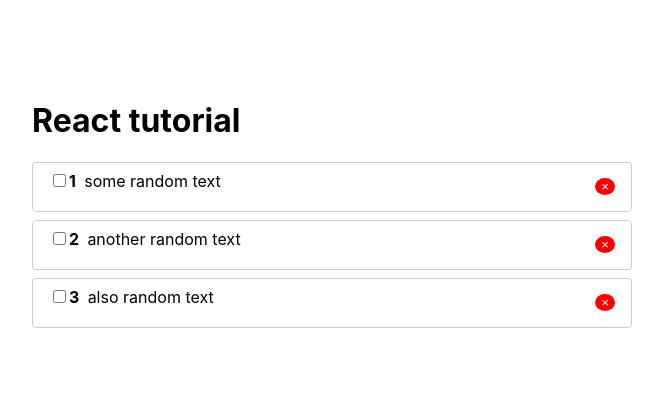
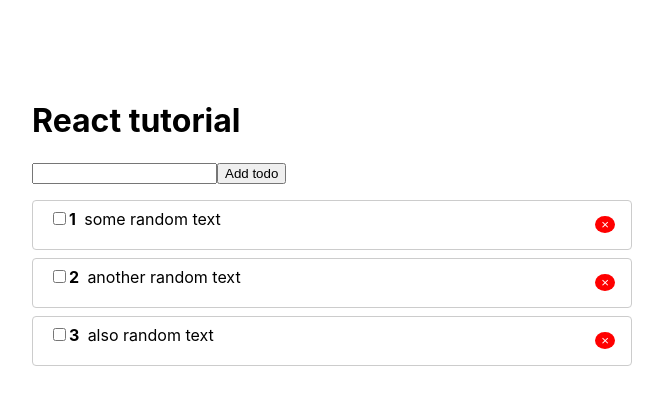
Before and after one commit to allencode11/todo-react, a React (Create React App) app: page / in a window 1280 px wide. Shown: the top 404 px of the page, without its empty margins (308-971 px from the left). Built offline with nearby package versions, Linux system fonts and the light colour scheme.

Commit message:
creating useInputValue hook

```diff
--- a/src/App.js
+++ b/src/App.js
@@ -1,5 +1,6 @@
 import { useState } from 'react';
-import TodoList from './Todo/TodoList';
+import TodoList from './Todo/TodoList/TodoList';
+import AddTodo from './Todo/AddTodo/AddTodo';
 import Context from './context';
 
 import './App.css';
@@ -26,10 +27,23 @@
     setTodos(todos.filter(element => element.id !== id))
   }
 
+  const addTodo = (title) => {
+    setTodos(
+      todos.concat([
+        {
+          title,
+          id: Date.now(),
+          completed: false
+        }
+        ])
+    )
+  }
+
   return (
     <Context.Provider value={{ removeTodo }}>
       <div className='wrapper'>
         <h1>React tutorial</h1>
+        <AddTodo onCreate={addTodo}/>
         {
           todos.length > 0 ?
             <TodoList todos={todos} onToggle={toggleTodo}/> :
--- /dev/null
+++ b/src/Todo/AddTodo/AddTodo.js
@@ -0,0 +1,46 @@
+import { useState } from 'react';
+import { styles } from './AddTodo.styles';
+import PropTypes from 'prop-types';
+
+const useInputValue = (defaultValue = '') => {
+  const [value, setValue] = useState(defaultValue);
+
+  return {
+    bind: {
+      value,
+      onChange: event => setValue(event.target.value)
+    },
+    clear: () => setValue(''),
+    value: () => value
+
+  }
+}
+
+
+const AddTodo = ({ onCreate }) => {
+  const input = useInputValue('');
+
+  const handleSubmit = (event) => {
+    event.preventDefault();
+
+    if(input.value().trim()) {
+      onCreate(input.value());
+      input.clear();
+    }
+  };
+
+  return (
+    <form style={styles.form} onSubmit={handleSubmit}>
+      <input
+        {...input.bind}
+      />
+      <button type='submit'> Add todo </button>
+    </form>
+  )
+};
+
+AddTodo.propTypes = {
+  onCreate: PropTypes.func.isRequired
+}
+
+export default AddTodo;
--- /dev/null
+++ b/src/Todo/AddTodo/AddTodo.styles.js
@@ -0,0 +1,5 @@
+export const styles = {
+  form: {
+    marginBottom: '1rem'
+  }
+}
--- a/src/Todo/TodoList.jsx
+++ b/src/Todo/TodoList/TodoList.jsx
@@ -1,13 +1,7 @@
-import TodoItem from './TodoItem/TodoItem';
+import TodoItem from '../TodoItem/TodoItem';
 import PropTypes from 'prop-types';
+import { styles } from './TodoList.styles'
 
-const styles = {
-  ul: {
-    listStyle: 'none',
-    margin: 0,
-    padding: 0,
-  }
-}
 const TodoList = (props) => {
   return (
     <ul style={styles.ul}>
--- /dev/null
+++ b/src/Todo/TodoList/TodoList.styles.js
@@ -0,0 +1,7 @@
+export const styles = {
+  ul: {
+    listStyle: 'none',
+    margin: 0,
+    padding: 0,
+  }
+}
```
Also changed, not shown: src/Todo/AddTodo.js (deleted).
